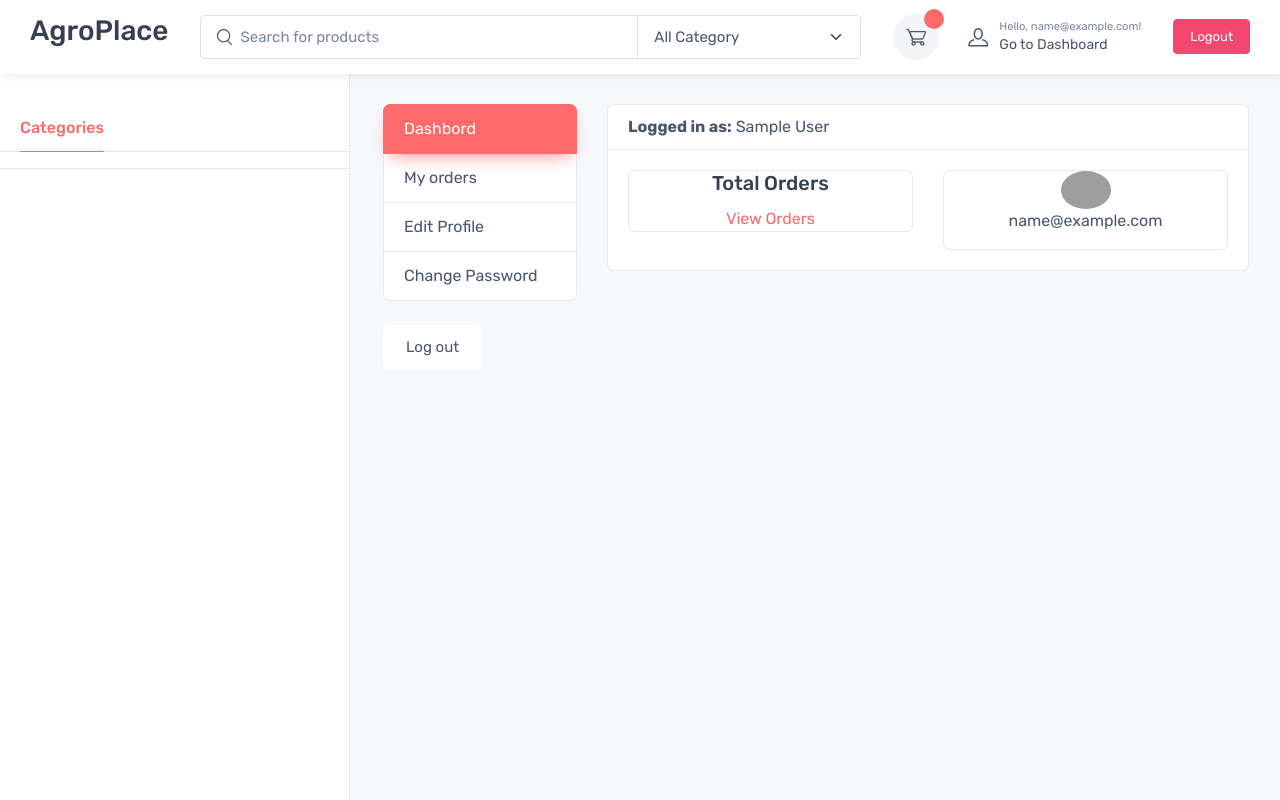
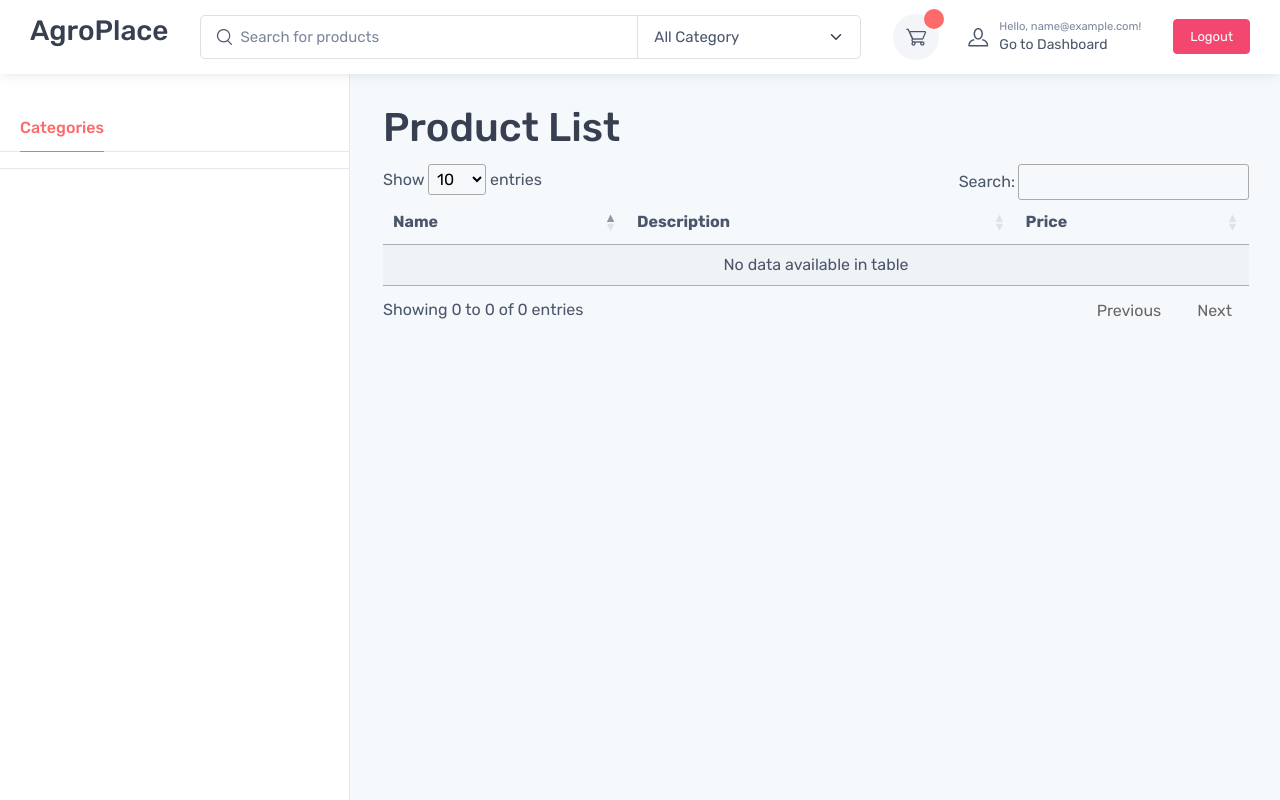
Before and after one commit to uwin-ayushp/AgroPlace, a Django app: template farmer/templates/products.html in a window 1280 px wide. Run offline with Django 4.2, Linux system fonts and the light colour scheme; the template is opened without the code that fills it, so the values that code supplies are empty; the visitor is signed in with stand-in values (Sample User, id 1); parts of the project's set-up code (start-up, migrations or seed data) failed here and were passed over; some libraries are stand-ins or nearby versions; some web fonts are replaced; grey boxes are pictures that could not be loaded.

Commit message:
Product Listing

```diff
--- a/AgroPlace/settings.py
+++ b/AgroPlace/settings.py
@@ -40,7 +40,9 @@ INSTALLED_APPS = [
     'django.contrib.staticfiles',
     'app',
     'accounts',
-    'farmer'
+    'farmer',
+    'store',
+    'category'
 ]
 
 MIDDLEWARE = [
--- a/app/templates/base.html
+++ b/app/templates/base.html
@@ -30,7 +30,7 @@
 	<link rel="stylesheet" href="https://cdnjs.cloudflare.com/ajax/libs/tiny-slider/2.9.4/tiny-slider.css">
 
 	<script src="https://cdn.jsdelivr.net/gh/cferdinandi/smooth-scroll@16.1.3/dist/smooth-scroll.polyfills.min.js"></script>
-
+<link rel="stylesheet" href="https://cdn.datatables.net/1.13.6/css/jquery.dataTables.min.css">
 	<script src="{% static 'js/theme.min.js' %}"></script>
 </head>
 
--- a/farmer/templates/products.html
+++ b/farmer/templates/products.html
@@ -9,40 +9,27 @@
 
     <div class="container">
         <div class="row">
-            {% include 'accounts/dashbord_sidebar.html' %}
-            <main class="col-md-9">
-                <article class="card">
-                    <header class="card-header">
-                        <strong class="d-inline-block mr-3">Logged in as:</strong>
-                        <span>{{user.full_name}}</span>
-                    </header>
-                    <div class="card-body">
-                        <div class="row">
-                            <div class="col-md-6">
-                                <div class="card" style="text-align: center;">
-                                    <div class="cart-body">
-                                        <h5 class="cart-title">Total Orders</h5>
-                                        <h4>{{orders_count}}</h4>
-                                        <a href="{%url 'my_orders'%}">View Orders</a>
-                                    </div>
-                                </div>
-                            </div>
-                            <div class="col-md-6">
-                                <div class="card" style="text-align: center;">
-                                    <div class="cart-body">
-
-                                        <img src="https://www.w3schools.com/howto/img_avatar.png" alt="User Picure"
-                                            width="50" height="50" style="border-radius: 50%;">
-                                        <p class="mb-0">{{user.email}}</p>
-                                        <p>{{user.phone_number}}</p>
-
-                                    </div>
-                                </div>
-                            </div>
-                        </div>
-                    </div>
-        <!-- table-responsive .end// -->
-        </article> <!-- order-group.// -->
+{#            {% include 'accounts/dashbord_sidebar.html' %}#}
+            <main class="col-md-12">
+               <h1>Product List</h1>
+    <table id="example" class="display" style="width:100%">
+        <thead>
+            <tr>
+                <th>Name</th>
+                <th>Description</th>
+                <th>Price</th>
+            </tr>
+        </thead>
+        <tbody>
+            {% for product in products %}
+                <tr>
+                    <td>{{ product.name }}</td>
+                    <td>{{ product.description }}</td>
+                    <td>${{ product.price }}</td>
+                </tr>
+            {% endfor %}
+        </tbody>
+    </table>
         </main>
     </div> <!-- row.// -->
     </div>
@@ -53,5 +40,10 @@
 
 </main>
 
+<script type="text/javascript" src="https://code.jquery.com/jquery-3.7.0.js"></script>
+    <script type="text/javascript" src="https://cdn.datatables.net/1.13.6/js/jquery.dataTables.min.js"></script>
+    <script>
+    new DataTable('#example');
 
+</script>
 {% endblock content %}
--- a/farmer/urls.py
+++ b/farmer/urls.py
@@ -1,9 +1,10 @@
 from django.urls import path
 from .import views
+from .views import ProductListView
 
 app_name='farmer'
 
 urlpatterns = [
     path('products/', views.products,name='products' ),
-    path('add_products/', views.add_products, name='add_products'),
+    path('add_products/', views.add_products, name='add_products')
 ]
```
Also changed, not shown: farmer/views.py (+17 -3 lines).
